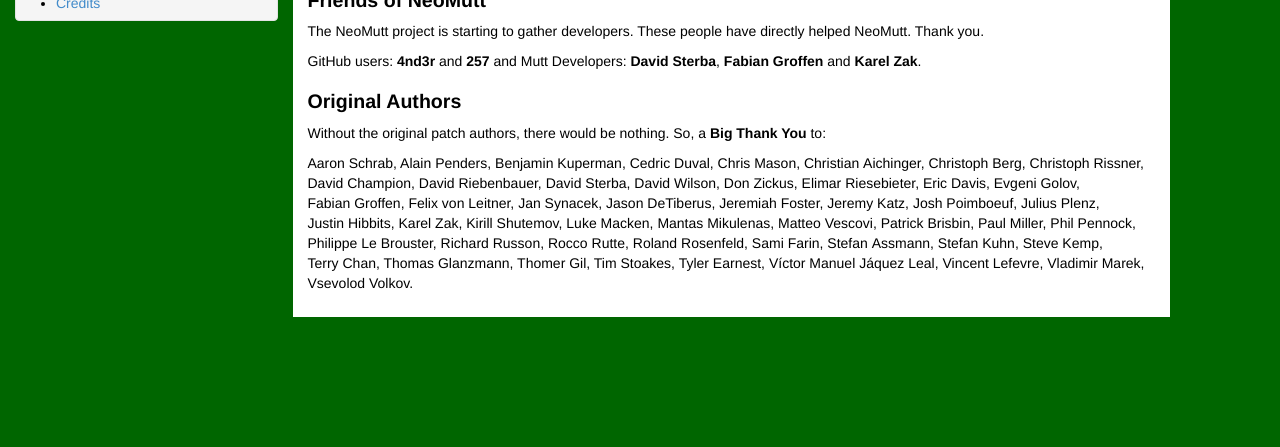
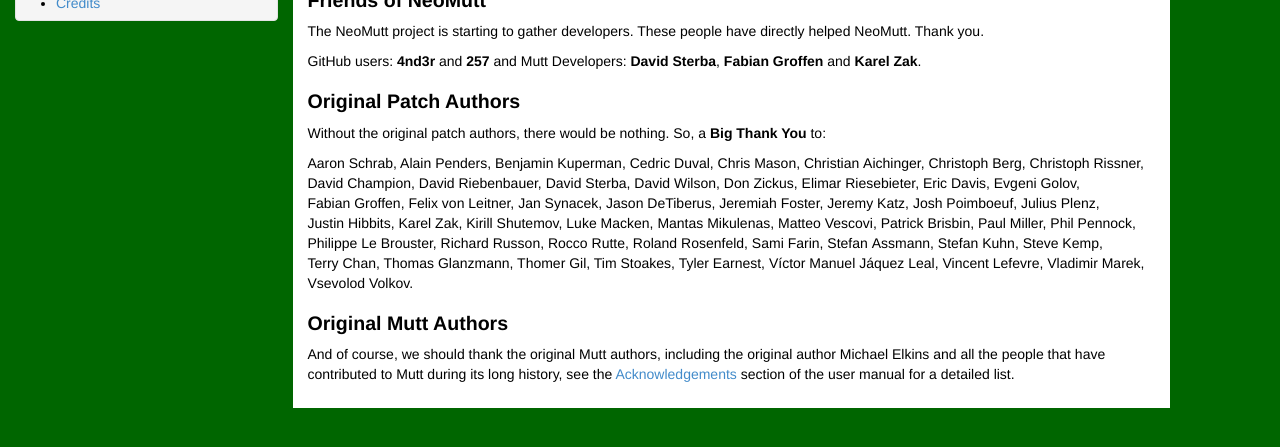
Before and after one commit to neomutt/neomutt.github.io, a Jekyll site: the page built from credits.html, in a window 1280 px wide, cut to the strip 324-771 px from the top of the page. Built offline with Jekyll 4.4.1, drawn with Linux system fonts in a browser that asks for light colours.

Commit message:
include Mutt Authors in the credits section
see #1

```diff
--- a/credits.html
+++ b/credits.html
@@ -35,7 +35,7 @@
   <b>Karel&nbsp;Zak</b>.
 </p>
 
-<h2>Original Authors</h2>
+<h2>Original Patch Authors</h2>
 
 <p>
   Without the original patch authors, there would be nothing.
@@ -60,3 +60,13 @@
   V&iacute;ctor&nbsp;Manuel&nbsp;J&aacute;quez&nbsp;Leal, Vincent&nbsp;Lefevre,
   Vladimir&nbsp;Marek, Vsevolod&nbsp;Volkov.
 </p>
+
+<h2>Original Mutt Authors</h2>
+
+<p>
+  And of course, we should thank the original Mutt authors,
+  including the original author Michael Elkins and all the
+  people that have contributed to Mutt during its long history,
+  see the <a href="/manual/miscellany.html#acknowledgements">Acknowledgements</a>
+  section of the user manual for a detailed list.
+</p>
```
